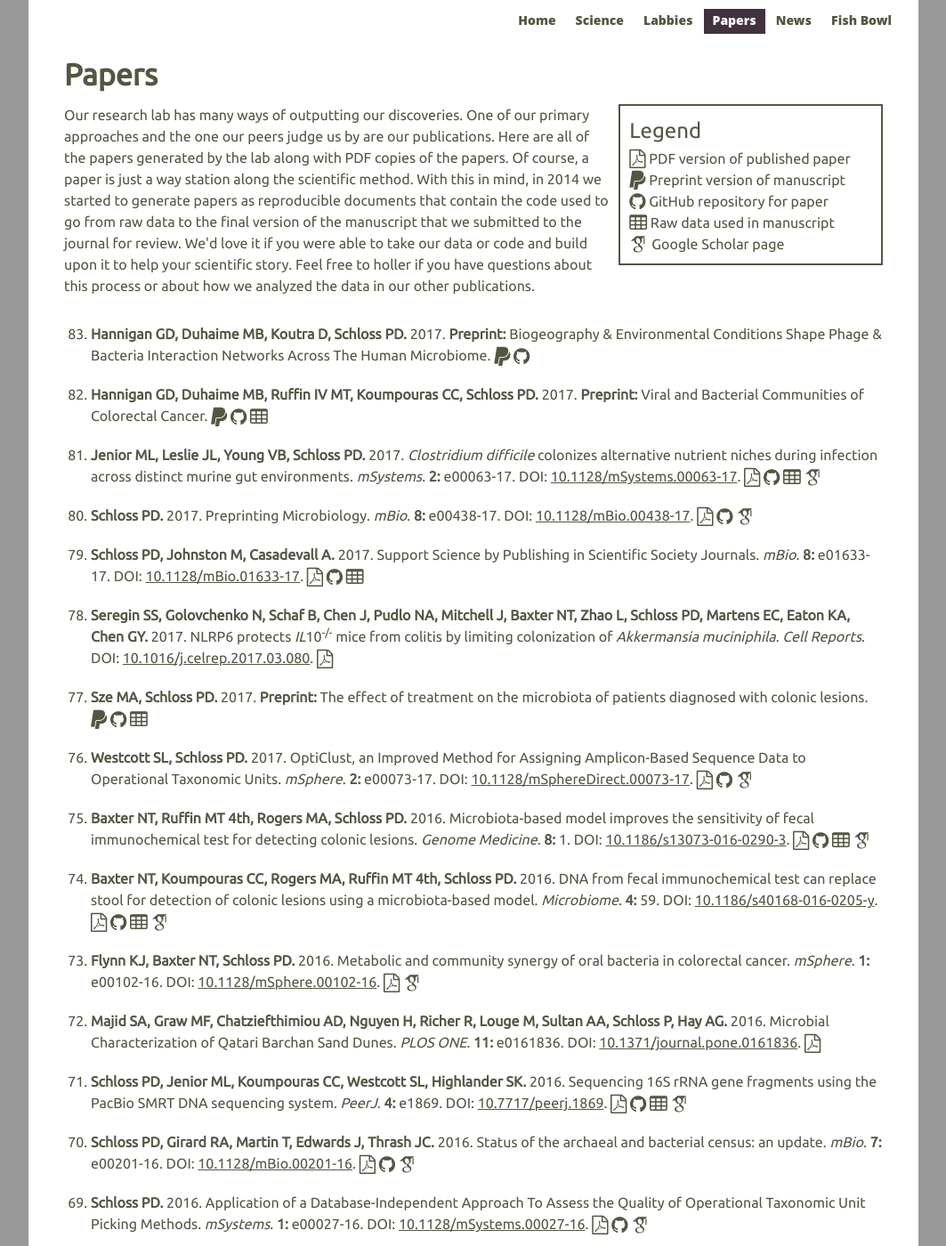
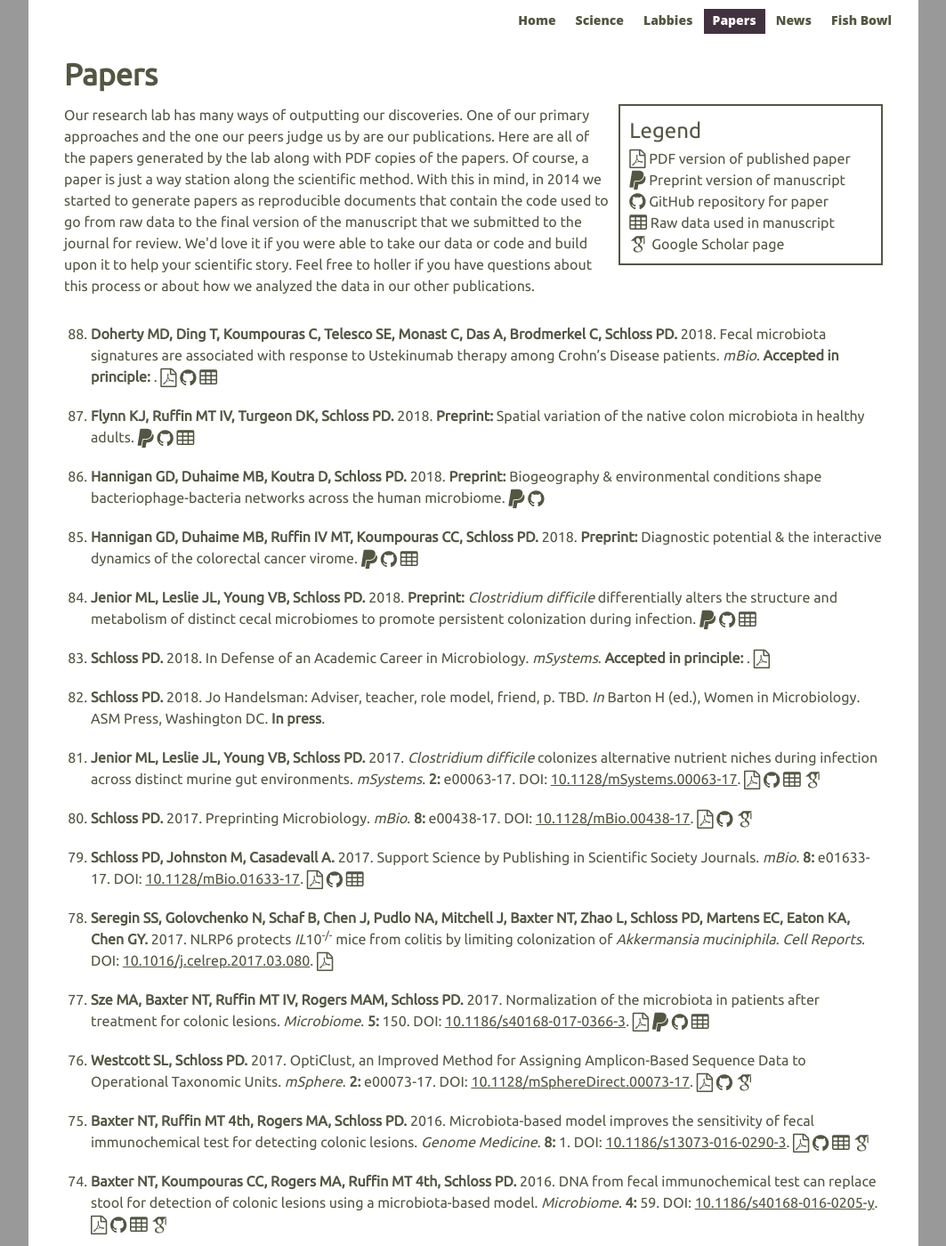
Before and after one commit to SchlossLab/schlosslab.github.io, a Jekyll site: the page built from _papers/index.md, in a window 1280 px wide and 1400 px high. Shown: the whole window at 89% size, without its empty margins (108-1171 px from the left). Built offline with Jekyll 4.4.1, drawn with Linux system fonts in a browser that asks for light colours; nearby versions of some CDN libraries; some web fonts are replaced.

Commit message:
Update papers and layout for books

```diff
--- a/_blank_paper.yml
+++ b/_blank_paper.yml
@@ -1,6 +1,6 @@
 ---
 title:
-year: 2017
+year: 2018
 authors:
 journal:
 volume:
--- a/_config.yml
+++ b/_config.yml
@@ -24,5 +24,5 @@ collections:
     output: true
 
 
-gems:
+plugins:
   - jekyll-sitemap
--- /dev/null
+++ b/_includes/reference_chapter.html
@@ -0,0 +1,47 @@
+<div class="reference">
+
+	<b>{{ include.ref.authors }}.</b>
+	{{ include.ref.year }}.
+
+	{{ include.ref.chapter_title }}, p. {{ include.ref.pages }}.
+	<i>In</i> {{ include.ref.editor }} (ed.),
+	{{ include.ref.book_title }}.
+	{{ include.ref.publisher }}.
+
+
+	{% if include.ref.doi %}
+	DOI: <a href="http://doi.org/{{include.ref.doi}}">{{include.ref.doi}}</a>.
+	{% endif %}
+
+
+	<div class="supp">
+		{% if include.ref.journal %}
+		<a href="{{ include.ref.url | replace:'yml','pdf' | replace:'papers','assets/pdf'}}">
+			<i class="fa fa-file-pdf-o fa-lg"></i>
+		</a>
+		{% endif %}
+		{% if include.ref.preprint %}
+		<a href="{{ include.ref.preprint }}">
+			<i class="fa fa-paypal fa-lg"></i>
+		</a>
+		{% endif			%}
+		{% if include.ref.github	%}
+			<a href="https://github.com/SchlossLab/{{ include.ref.github }}">
+				<i class="fa fa-github fa-lg" ></i>
+			</a>
+		{% endif			%}
+
+		{% if include.ref.data		%}
+			<a href="{{include.ref.data}}">
+				<i class="fa fa-table fa-lg" ></i>
+			</a>
+		{% endif			%}
+
+		{% if include.ref.google_scholar	%}
+		<a href="{{include.ref.google_scholar}}">
+			<i class="ai ai-google-scholar ai-lg"></i>
+		</a>
+		{% endif			%}
+
+	</div>
+</div>
--- a/_layouts/labbies.html
+++ b/_layouts/labbies.html
@@ -113,7 +113,11 @@ layout: default
 		<div class="papers">
 			<ol>
 				{% for paper in sorted_papers %}
-				<li>{% include reference.html ref=paper %}</li>
+					{% if paper.layout == "chapter" %}
+						<li>{% include reference_chapter.html ref=paper %}</li>
+					{% else %}
+						<li>{% include reference_paper.html ref=paper %}</li>
+					{% endif %}
 				{% endfor %}
 			</ol>
 		</div>
--- a/_papers/2017_hannigan_a.yml
+++ b/_papers/2018_hannigan_a.yml
@@ -1,6 +1,6 @@
 ---
-title: "Biogeography & Environmental Conditions Shape Phage & Bacteria Interaction Networks Across The Human Microbiome"
-year: 2017
+title: "Biogeography & environmental conditions shape bacteriophage-bacteria networks across the human microbiome"
+year: 2018
 authors: Hannigan GD, Duhaime MB, Koutra D, Schloss PD
 journal:
 volume:
@@ -9,7 +9,7 @@ pages:
 doi:
 PMID:
 PMCID:
-preprint: https://www.biorxiv.org/content/early/2017/09/01/144642
+preprint: https://doi.org/10.1101/144642
 google_scholar:
 github: Hannigan_ConjunctisViribus_ploscompbio_2017
 data:
--- a/_papers/2017_hannigan_b.yml
+++ b/_papers/2018_hannigan_b.yml
@@ -1,6 +1,6 @@
 ---
-title: "Viral and Bacterial Communities of Colorectal Cancer"
-year: 2017
+title: "Diagnostic potential & the interactive dynamics of the colorectal cancer virome"
+year: 2018
 authors: Hannigan GD, Duhaime MB, Ruffin IV MT, Koumpouras CC, Schloss PD
 journal:
 volume:
@@ -9,7 +9,7 @@ pages:
 doi:
 PMID:
 PMCID:
-preprint: https://www.biorxiv.org/content/early/2017/06/20/152868
+preprint: https://doi.org/10.1101/152868
 google_scholar:
 github: Hannigan_CRCVirome_Nature_2017
 data: https://www.ncbi.nlm.nih.gov/bioproject/PRJNA389927
--- a/_papers/index.md
+++ b/_papers/index.md
@@ -26,15 +26,20 @@ title: Papers
 	</div>
 </div>
 <ol reversed>
-	{% assign this_year = (site.time | date: '%Y') %}
+	{% assign this_year = site.time | date: '%Y' | plus: 0 %}
 
 	{% for year in (2000..this_year) reversed %}
 		{% assign year_array = site.papers | where:"year", year		%}
 
 		{% for pub in year_array 	%}
-			{% if pub.layout != "index_page"%}
+
+			{% if pub.layout == "book_chapter" %}
 				<li>
-					{% include reference.html ref=pub%}
+					{% include reference_chapter.html ref=pub %}
+				</li>
+			{% elsif pub.layout != "index_page" %}
+				<li>
+					{% include reference_paper.html ref=pub %}
 				</li>
 			{% endif %}
 		{% endfor %}
```
Also changed, not shown: _papers/2017_sze.yml (+10 -10 lines), _papers/2018_doherty.yml (added, +18 -0 lines), _papers/2018_flynn.yml (added, +18 -0 lines), _papers/2018_jenior.yml (added, +18 -0 lines), _papers/2018_schloss_a.yml (added, +18 -0 lines), _papers/2018_schloss_b.yml (added, +19 -0 lines), Gemfile.lock (added), _includes/reference_paper.html (renamed from _includes/reference.html), 2 other files.
